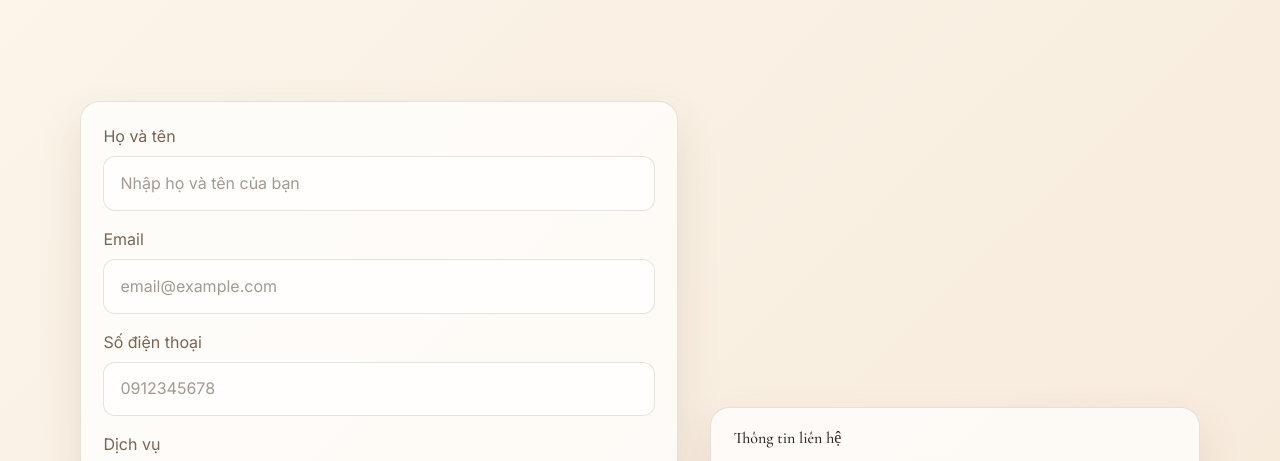
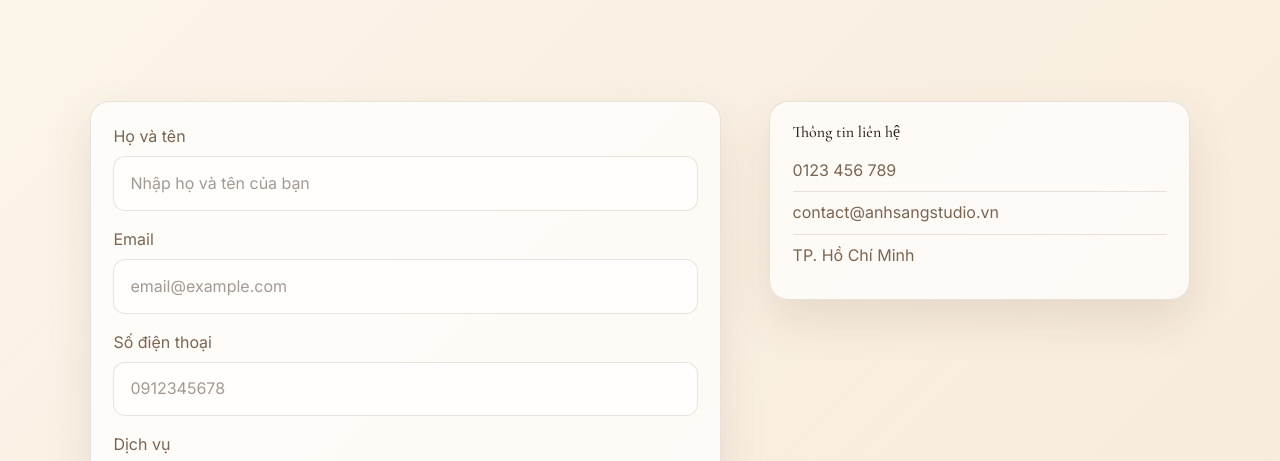
Before and after one commit to 2551050047dat-dot/portfolio-nhi-p-nh-, a website: page pages/booking.html in a window 1280 px wide. Shown: the part 289-750 px from the top of the page. Drawn offline with nearby package versions, Linux system fonts and the light colour scheme.

Commit message:
Ngan chinh 2 cot nhap thong tin va thong tin  lien he

```diff
--- a/css/style.css
+++ b/css/style.css
@@ -505,7 +505,10 @@ iframe {
     display: flex;
     gap: 1rem;
 }
+
+
 <!--    NGAN    --->
+
 .featured-services {
     padding-top: 90px;
     padding-bottom: 90px;
@@ -659,3 +662,22 @@ iframe {
     justify-content: center;
     gap: 15px;
 }
+
+
+.booking-grid {
+    display: grid;
+    grid-template-columns: minmax(0, 1.2fr) minmax(320px, 0.8fr);
+    gap: 48px;
+    max-width: 1100px;
+    margin: 0 auto;
+    align-items: start;
+}
+.booking-grid .contact-form {
+    width: 100%;
+    box-sizing: border-box;
+}
+
+.booking-grid .info-card {
+    width: 100%;
+    box-sizing: border-box;
+}
```
